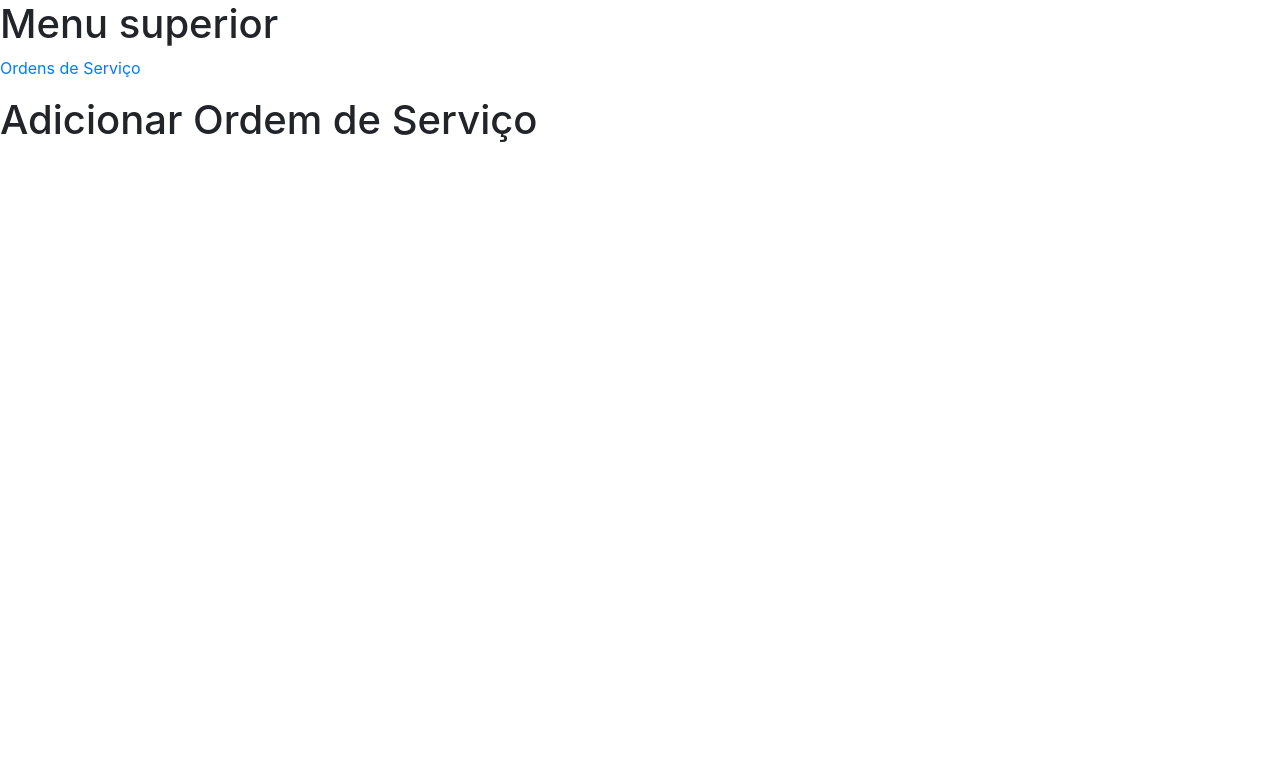
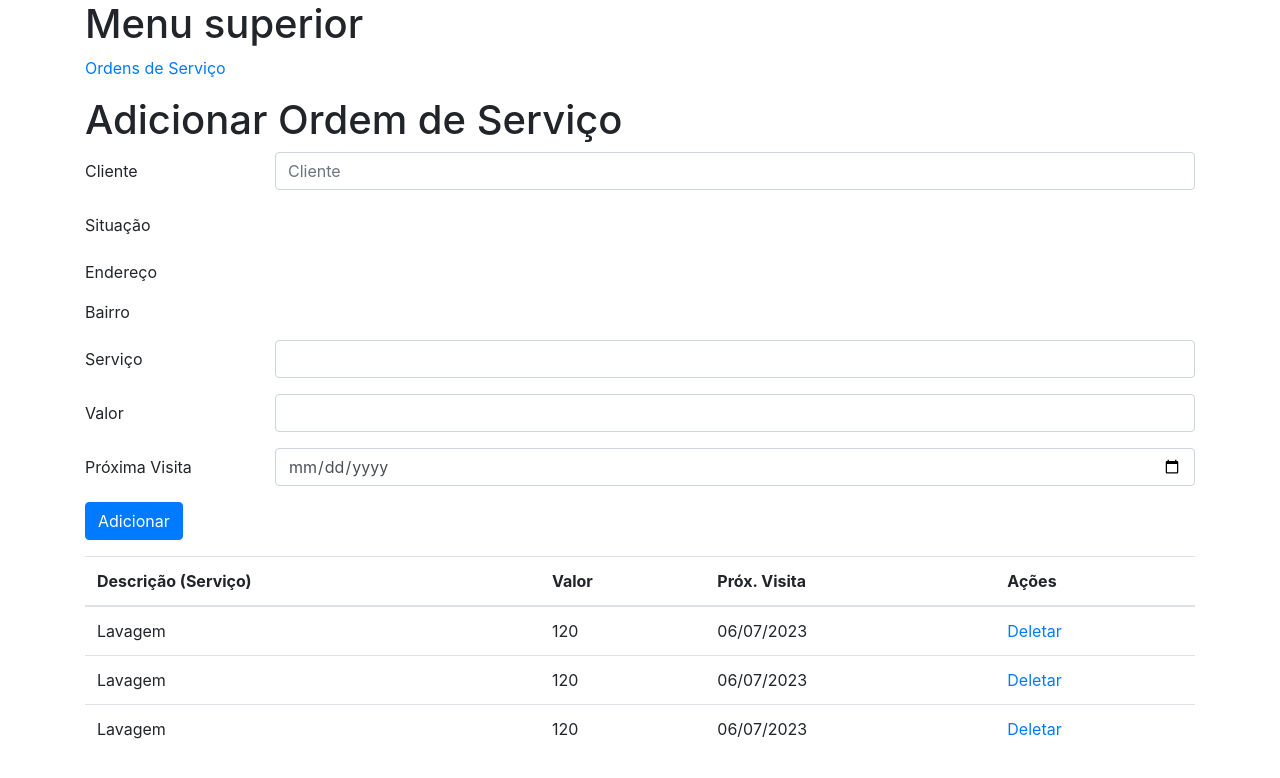
Before and after one commit to rg3915/ordem-de-servico, a Django app: template backend/servico/templates/servico/ordem_servico_form.html in a window 1280 px wide. Shown: the top 778 px of the page. Run offline with Django 4.2, Linux system fonts and the light colour scheme; the template is opened without the code that fills it: values that come from a table or form of the project are taken from there, others are empty; parts of the project's set-up code (start-up, migrations or seed data) failed here and were passed over; some libraries are stand-ins or nearby versions.

Commit message:
Adiciona forms.py e renderiza no template com widget_tweaks.

```diff
--- a/backend/core/templates/base.html
+++ b/backend/core/templates/base.html
@@ -20,6 +20,7 @@
   <script src="//unpkg.com/alpinejs" defer></script>
 </head>
 <body>
+  <div class="container">
   <h1>Menu superior</h1>
   <p>
     <a href="{% url 'servico:ordem_servico_list' %}">Ordens de Serviço</a>
@@ -28,6 +29,7 @@
   {% block content %}
     <p>Parágrafo principal.</p>
   {% endblock content %}
+  </div>
 
   {% block js %}{% endblock js %}
 </body>
--- /dev/null
+++ b/backend/servico/forms.py
@@ -0,0 +1,22 @@
+from django import forms
+from .models import OrdemServico
+
+
+class OrdemServicoForm(forms.ModelForm):
+    servico = forms.CharField()
+    valor = forms.DecimalField()
+    proxima_visita = forms.DateField(
+        label='Próxima Visita',
+        required=False,
+        widget=forms.DateInput(
+            format='%Y-%m-%d',
+            attrs={
+                'type': 'date',
+                'class': 'form-control'
+            }),
+        input_formats=('%Y-%m-%d',),
+    )
+
+    class Meta:
+        model = OrdemServico
+        fields = ('situacao',)
--- a/backend/servico/templates/servico/ordem_servico_form.html
+++ b/backend/servico/templates/servico/ordem_servico_form.html
@@ -1,6 +1,87 @@
 <!-- ordem_servico_form.html -->
 {% extends "base.html" %}
+{% load widget_tweaks %}
 
 {% block content %}
   <h1>Adicionar Ordem de Serviço</h1>
+
+  <form>
+  <div class="form-group row">
+    <label for="" class="col-sm-2 col-form-label">Cliente</label>
+    <div class="col-sm-10">
+      <!-- manual -->
+      <input type="text" class="form-control" placeholder="Cliente">
+    </div>
+  </div>
+
+  <div class="form-group row">
+    <label for="" class="col-sm-2 col-form-label">Situação</label>
+    <div class="col-sm-10">
+      <!-- widget_tweaks -->
+      {% render_field form.situacao class="form-control" %}
+    </div>
+  </div>
+
+  <p>Endereço</p>
+  <p>Bairro</p>
+
+  <div class="form-group row">
+    <label for="" class="col-sm-2 col-form-label">Serviço</label>
+    <div class="col-sm-10">
+      {% render_field form.servico class="form-control" %}
+    </div>
+  </div>
+
+  <div class="form-group row">
+    <label for="" class="col-sm-2 col-form-label">Valor</label>
+    <div class="col-sm-10">
+      {% render_field form.valor class="form-control" min="0" step="0.01" %}
+    </div>
+  </div>
+
+  <div class="form-group row">
+    <label for="" class="col-sm-2 col-form-label">Próxima Visita</label>
+    <div class="col-sm-10">
+      {% render_field form.proxima_visita class="form-control" %}
+    </div>
+  </div>
+
+
+  <div class="form-group row">
+    <div class="col-sm-10">
+      <button type="submit" class="btn btn-primary">Adicionar</button>
+    </div>
+  </div>
+</form>
+
+<table class="table">
+  <thead>
+    <tr>
+      <th>Descrição (Serviço)</th>
+      <th>Valor</th>
+      <th>Próx. Visita</th>
+      <th>Ações</th>
+    </tr>
+  </thead>
+  <tbody>
+    <tr>
+      <td>Lavagem</td>
+      <td>120</td>
+      <td>06/07/2023</td>
+      <td class="text-primary">Deletar</td>
+    </tr>
+    <tr>
+      <td>Lavagem</td>
+      <td>120</td>
+      <td>06/07/2023</td>
+      <td class="text-primary">Deletar</td>
+    </tr>
+    <tr>
+      <td>Lavagem</td>
+      <td>120</td>
+      <td>06/07/2023</td>
+      <td class="text-primary">Deletar</td>
+    </tr>
+  </tbody>
+</table>
 {% endblock content %}
--- a/backend/servico/templates/servico/ordem_servico_list.html
+++ b/backend/servico/templates/servico/ordem_servico_list.html
@@ -3,6 +3,8 @@
 
 {% block content %}
   <h1>Ordens de Serviço</h1>
+
+  <a href="{% url 'servico:ordem_servico_create' %}" class="btn btn-primary">Adicionar</a>
 
   <table class="table">
     <thead>
--- a/backend/servico/views.py
+++ b/backend/servico/views.py
@@ -1,5 +1,6 @@
 from django.shortcuts import render
 from .models import OrdemServico
+from .forms import OrdemServicoForm
 
 
 def ordem_servico_list(request):
@@ -10,7 +11,9 @@ def ordem_servico_list(request):
 
 
 def ordem_servico_create(request):
-    ...
+    template_name = 'servico/ordem_servico_form.html'
+    context = {'form': OrdemServicoForm}
+    return render(request, template_name, context)
 
 
 def ordem_servico_detail(request, pk):
--- a/backend/settings.py
+++ b/backend/settings.py
@@ -24,6 +24,7 @@ INSTALLED_APPS = [
     'django.contrib.staticfiles',
     # others apps
     'django_extensions',
+    'widget_tweaks',
     # my apps
     'backend.core',
     'backend.crm',
```
Also changed, not shown: requirements.txt (+4 -3 lines).
